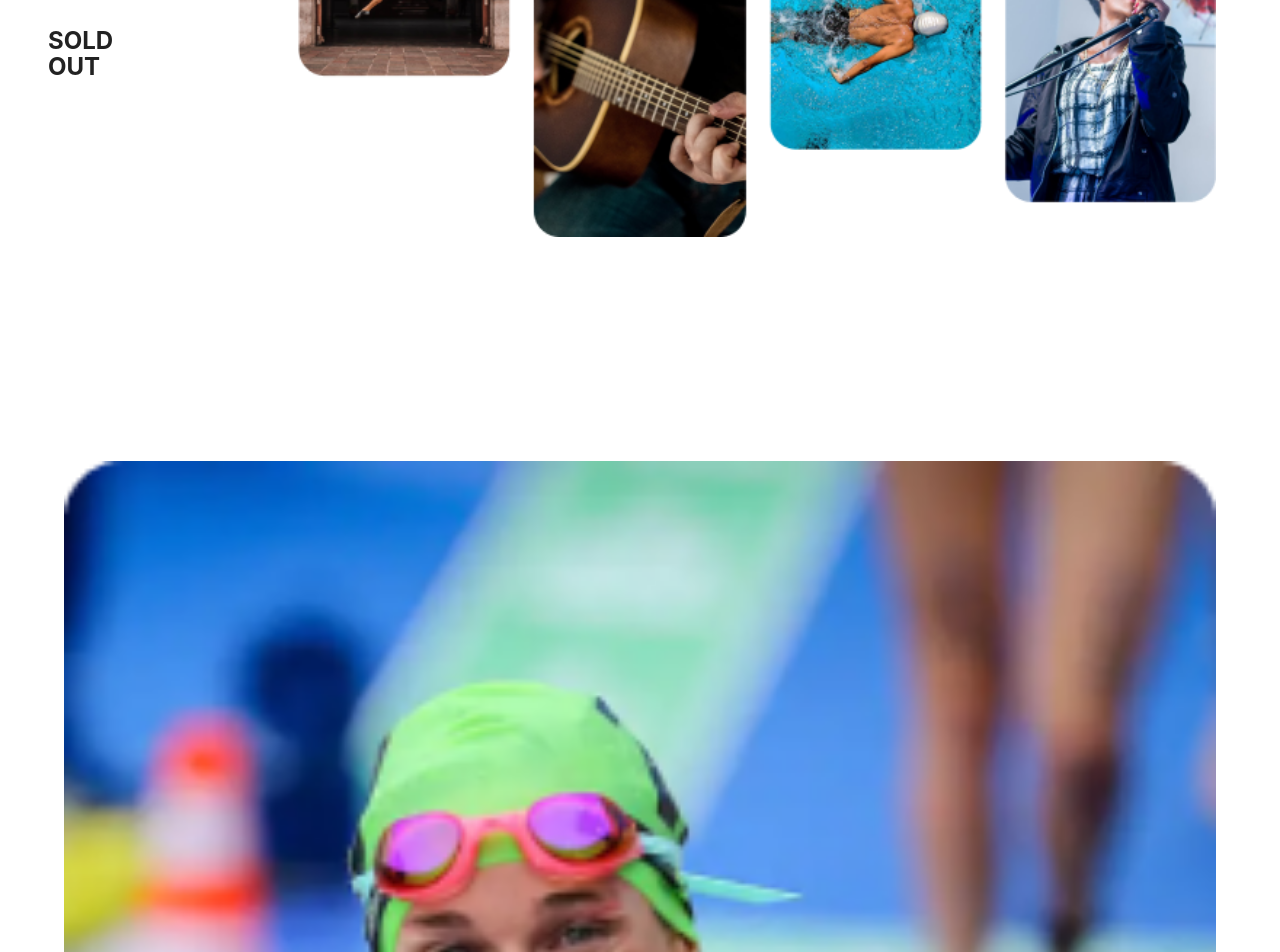
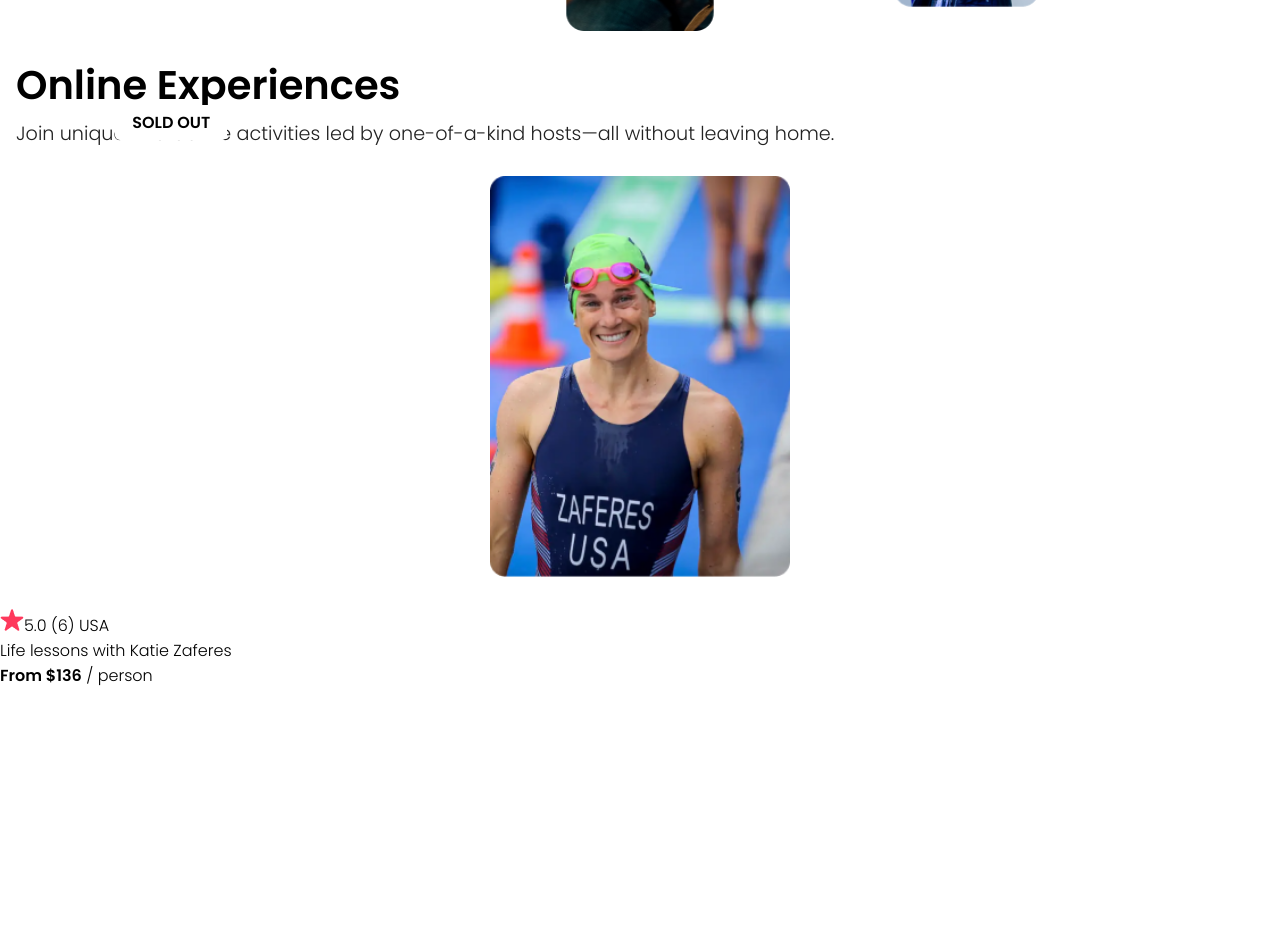
Before and after one commit to VioletViolaVi/AirBnb_Scrimba, a React (Create React App) app in the folder airbnb-app/: page / in a window 1280 px wide. Shown: the part 540-1492 px from the top of the page. After the commit the page ends 1228 px from the top, so only its background shows below. Built offline with nearby package versions, Linux system fonts and the light colour scheme.

Commit message:
Re-style navbar, hero image and its text.

```diff
--- a/airbnb-app/src/App.css
+++ b/airbnb-app/src/App.css
@@ -1,4 +1,4 @@
-/* defaults */
+/********************************************************* custom defaults */
 
 * {
   margin: 0;
@@ -7,12 +7,12 @@
 }
 
 body {
-  font-family: "Poppins" sans-serif;
+  font-family: Poppins, sans-serif;
+  font-style: normal;
   cursor: default;
 }
 
 /********************************************************* navbar */
-/* nav bg */
 .nav-bg {
   width: 100%;
   height: 70px;
@@ -21,85 +21,61 @@ body {
   box-shadow: 0px 2.98256px 7.4564px rgba(0, 0, 0, 0.1);
 }
 
-/* nav img */
 .nav-bg img {
   position: absolute;
-  width: 82.02px;
-  height: 25.35px;
-  left: 30px;
-  top: 22px;
+  left: 1rem;
+  top: 1.5rem;
+  width: 30%;
   max-width: 100px;
 }
 
-/********************************************************* main1 */
-.main1--el img {
+/********************************************************* hero area */
+.gallery-img {
   display: block;
   margin: 2rem auto;
   width: 90%;
+  max-width: 800px;
 }
 
-.main1--el h1,
-.main1--el p {
-  position: absolute;
-  left: 36px;
-  font-style: normal;
+.title {
+  font-weight: 600;
+  font-size: 2.5rem;
   line-height: 110%;
+  color: #000;
+  margin-left: 1rem;
 }
 
-.main1--el h1 {
-  width: 347px;
-  height: 40px;
-  top: 360px;
-  font-weight: 600;
-  font-size: 36px;
+.title-para {
+  font-weight: 300;
+  font-size: 1.2rem;
+  line-height: 110%;
+  color: #222;
+  margin: 1rem;
 }
 
-.main1--el p {
-  width: 320px;
-  height: 56px;
-  top: 416px;
-  font-weight: 300;
-  font-size: 1.5rem;
-  color: #222222;
+/********************************************************* lesson adverts */
+.advert-img {
+  display: block;
+  margin: 2rem auto 0;
+  width: 90%;
+  max-width: 300px;
+  position: relative;
+  height: auto;
 }
 
-/********************************************************* main2 */
-.main2 img {
-  margin-top: 14rem;
-  margin-bottom: 0;
+.sold-status {
+  position: absolute;
+  bottom: 15%;
+  left: 9%;
+  background-color: #fff;
+  padding: 0.3rem;
+  border-radius: 0.3rem;
+  text-align: center;
+  font-weight: bold;
+  width: 7rem;
+  max-width: 610px;
 }
 
-.main2 p {
-  left: 2rem;
-  top: 35rem;
-  background-color: #fff;
-  padding: 0.5rem 1rem 0.5rem;
-  border-radius: 0.3rem;
-  font-weight: bold;
-  width: 9.5rem;
-  height: 2.8rem;
-  font-size: 1.5rem;
+.rating {
+  margin: 2rem auto 0;
 }
-
-figure .starInfo {
-  width: 23rem;
-  height: 8rem;
-  margin: 1rem 0 1rem 1.5rem;
-}
-
-/* .bullet-points {
-  position: absolute;
-  top: 51rem;
-  left: 2rem;
-}
-
-.bullet-points li {
-  list-style: none;
-  line-height: 2.5rem;
-  font-size: 1.5rem;
-}
-
-.country {
-  color: #918e9b;
-}
-*/
--- a/airbnb-app/src/components/main/Card.js
+++ b/airbnb-app/src/components/main/Card.js
@@ -1,31 +1,33 @@
 import swimmer from "../images/swimmer.png";
-import starInfo from "../images/starInfo.png";
+import star from "../images/star.png";
 
 const Card = () => {
   return (
-    <section className="main2">
-      <figure>
-        <img src={swimmer} alt={"Swimmer called katie Zaferes."} />
-      </figure>
-      <p>SOLD OUT</p>
-      <figure>
-        <img src={starInfo} alt={"Info on what is above"} className="starInfo" />
-      </figure>
+    <>
+      <div>
+        <figure>
+          <img
+            className="advert-img"
+            src={swimmer}
+            alt={"Swimmer called katie Zaferes."}
+          />
+          <figcaption className="sold-status">SOLD OUT</figcaption>
+        </figure>
+      </div>
 
-      {/* <ul className="bullet-points">
-        <li>
-          <span className={"star"}>
-            <img src={star} alt={""}/>
-          </span>
-          5.0
-          <span className="country"> (6) USA </span>
-        </li>
-        <li>Life lessons with Katie Zaferes</li>
-        <li>
+      <div>
+        <div className="rating">
+          <img src={star} alt={""} />
+          5.0 (6) USA
+        </div>
+
+        <div className="lesson-name">Life lessons with Katie Zaferes</div>
+
+        <div className="price">
           <b>From $136</b> / person
-        </li>
-      </ul> */}
-    </section>
+        </div>
+      </div>
+    </>
   );
 };
 export default Card;
--- a/airbnb-app/src/components/main/HeroImg.js
+++ b/airbnb-app/src/components/main/HeroImg.js
@@ -3,7 +3,7 @@ import mainImg from "../images/photos-grid.png";
 const HeroImg = () => {
   return (
     <figure>
-      <img src={mainImg} alt={"Grid of people and activities."} />
+      <img src={mainImg} alt={"Grid of people and activities."} className="gallery-img"/>
     </figure>
   );
 };
--- a/airbnb-app/src/components/main/Main.js
+++ b/airbnb-app/src/components/main/Main.js
@@ -4,10 +4,14 @@ import Text from "./Text";
 
 const Main = () => {
   return (
-    <main className={"main1--el"}>
-      <HeroImg />
-      <Text />
-      <Card />
+    <main>
+      <section>
+        <HeroImg />
+        <Text />
+      </section>
+      <section>
+        <Card />
+      </section>
     </main>
   );
 };
--- a/airbnb-app/src/components/main/Text.js
+++ b/airbnb-app/src/components/main/Text.js
@@ -1,8 +1,8 @@
 const Text = () => {
   return (
     <>
-      <h1>Online Experiences</h1>
-      <p>
+      <h1 className="title">Online Experiences</h1>
+      <p className="title-para">
         Join unique interactive activities led by one-of-a-kind hosts—all
         without leaving home.
       </p>
```
Also changed, not shown: airbnb-app/src/components/images/star.png (added), airbnb-app/src/components/images/starInfo.png (deleted).
